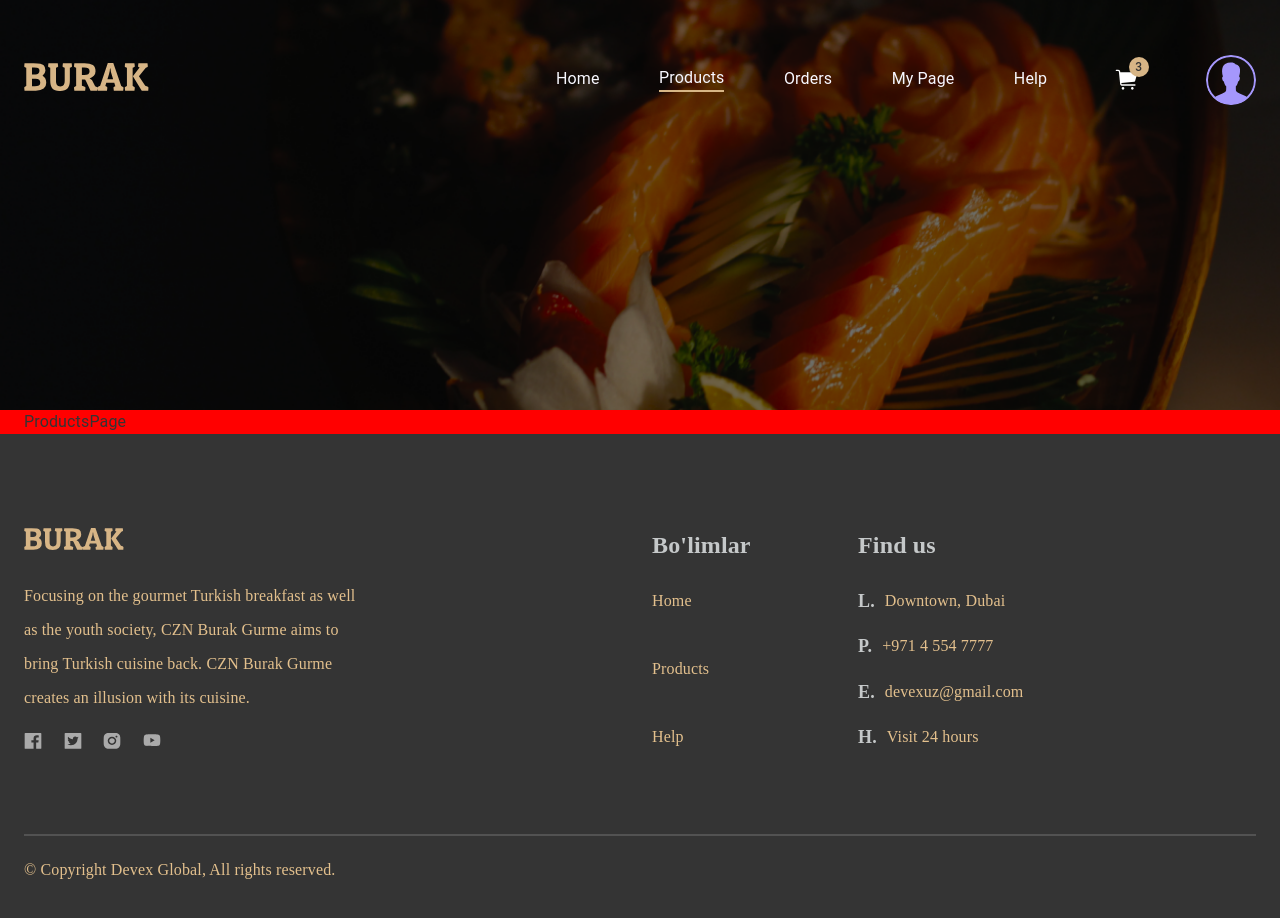
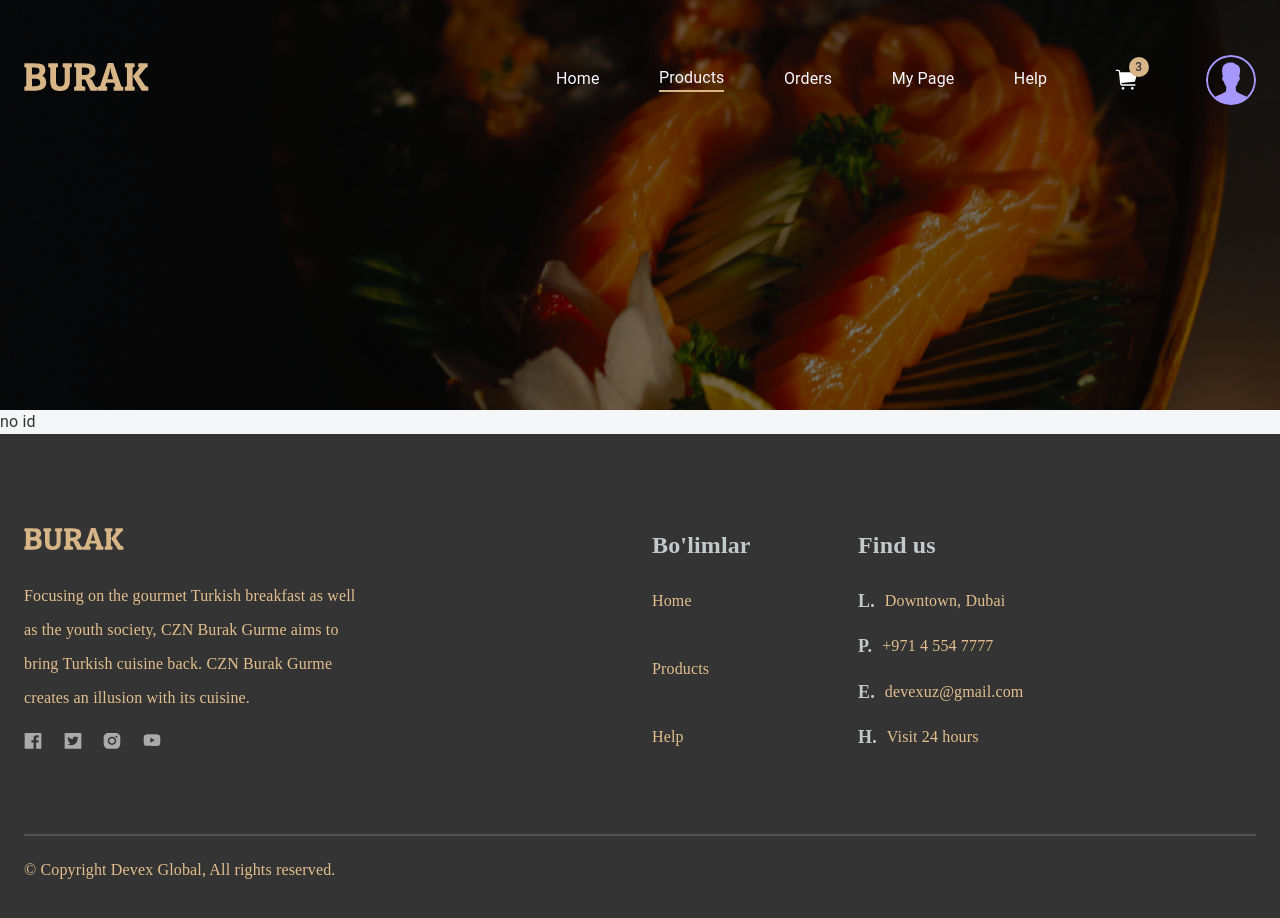
Before and after one commit to legendaxad/burak-react, a React (Create React App) app: page /products in a window 1280 px wide. Shown: the top 918 px of the page. Built offline with nearby package versions, Linux system fonts and the light colour scheme.

Commit message:
feat:develop product page nested routing system

```diff
--- /dev/null
+++ b/src/app/screens/productsPage/ChosenProduct.tsx
@@ -0,0 +1,3 @@
+export default function ChosenProduct() {
+  return <div>id</div>;
+}
--- /dev/null
+++ b/src/app/screens/productsPage/Products.tsx
@@ -0,0 +1,3 @@
+export default function Products() {
+  return <div>no id</div>;
+}
--- a/src/app/screens/productsPage/index.tsx
+++ b/src/app/screens/productsPage/index.tsx
@@ -1,5 +1,21 @@
+import React from "react";
 import { Container } from "@mui/material";
+import { Route, Switch, useRouteMatch } from "react-router-dom";
+import ChosenProduct from "./ChosenProduct";
+import Products from "./Products";
 
 export default function ProductsPage() {
-  return <Container sx={{ background: "red" }}>ProductsPage</Container>;
+  const products = useRouteMatch();
+  return (
+    <div className="products-page">
+      <Switch>
+        <Route path={`${products.path}/:productId`}>
+          <ChosenProduct />
+        </Route>
+        <Route path={`${products.path}`}>
+          <Products />
+        </Route>
+      </Switch>
+    </div>
+  );
 }
```
